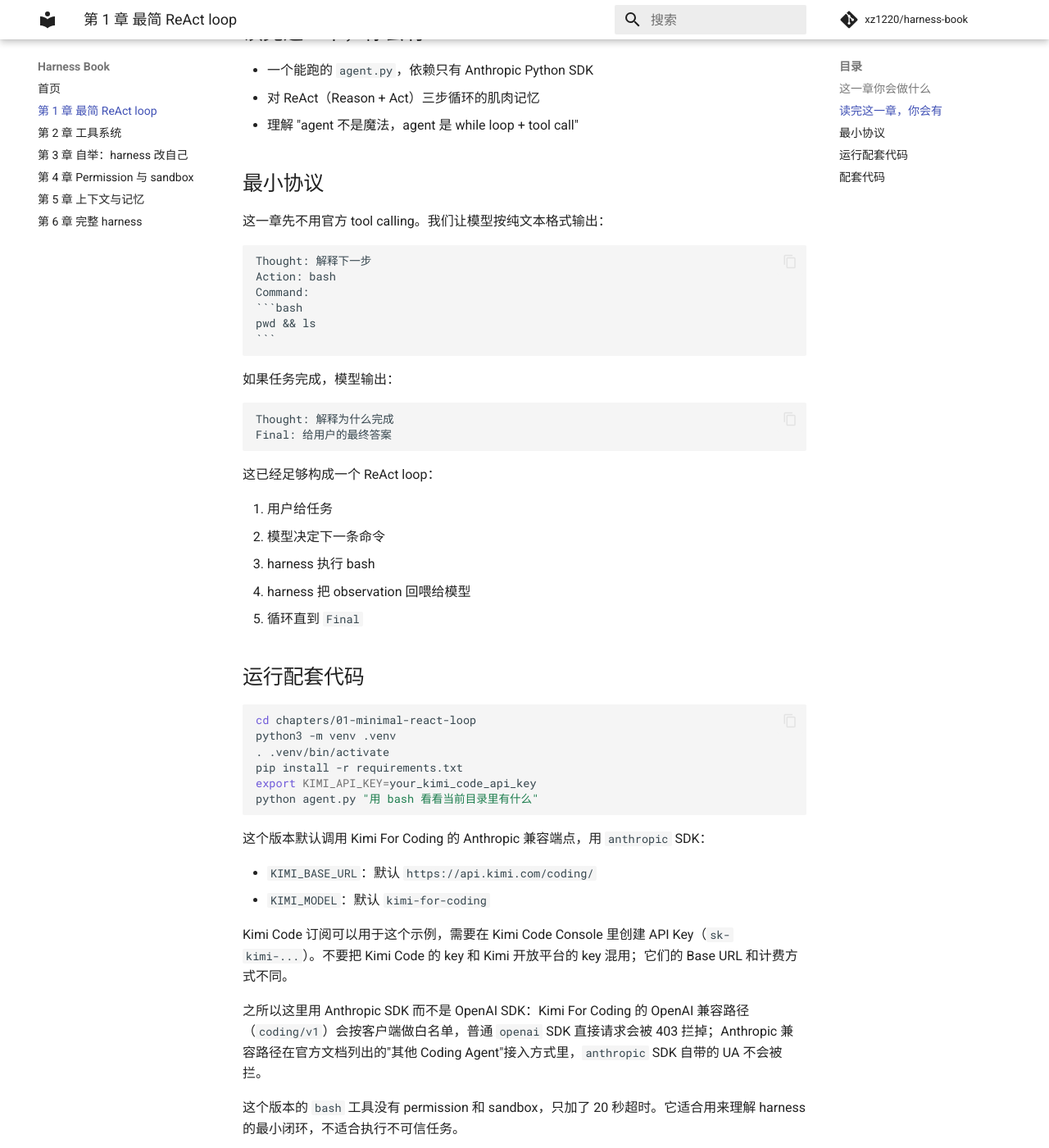
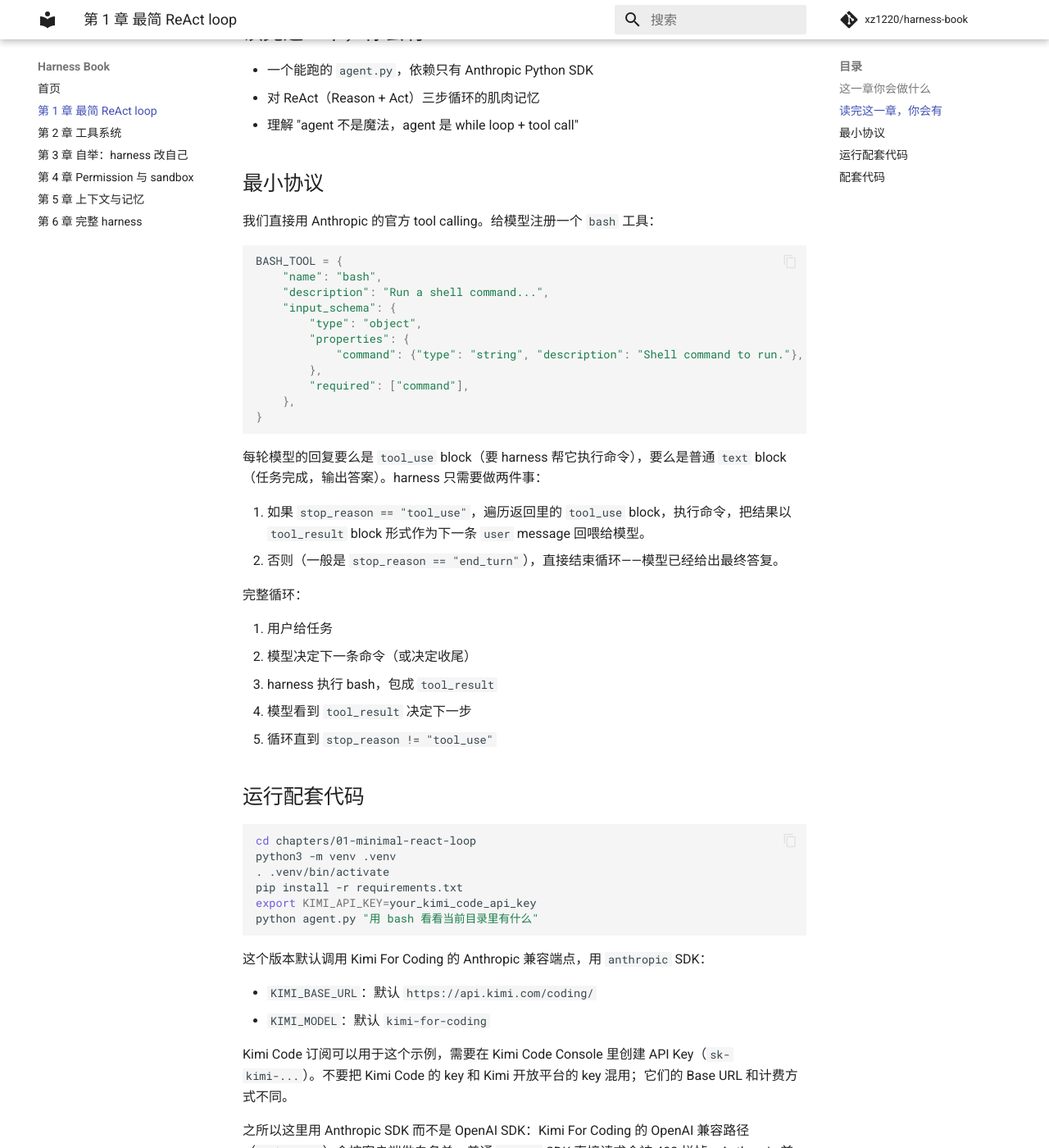
Before and after one commit to xz1220/harness-book, an MkDocs documentation site: the page built from docs/01-minimal-react-loop.md, in a window 1280 px wide and 1400 px high, scrolled down 482 px. Shown: the whole window at 82% size. Built offline with MkDocs 1.6.1 and Material for MkDocs 9.7.7, drawn with Linux system fonts in a browser that asks for light colours; comment, search, counter and statistics services are not loaded.

Commit message:
refactor: switch chapter 1 agent to Anthropic tool calling
Replace the hand-rolled "Thought / Action / Command / Final" text
protocol (plus regex parser) with the SDK's tool_use / tool_result
mechanism. The agent now registers a single bash tool schema, dispatches
on stop_reason == "tool_use", and feeds observations back as
tool_result blocks. parse_action is gone.

Update README and docs to describe the tool-calling flow instead of the
text protocol.

Generated with [Claude Code](https://claude.ai/code)
via [Happy](https://happy.engineering)

Co-Authored-By: Claude <noreply@anthropic.com>
Co-Authored-By: Happy <yesreply@happy.engineering>

`````diff
--- a/docs/01-minimal-react-loop.md
+++ b/docs/01-minimal-react-loop.md
@@ -19,31 +19,34 @@
 
 ## 最小协议
 
-这一章先不用官方 tool calling。我们让模型按纯文本格式输出：
+我们直接用 Anthropic 的官方 tool calling。给模型注册一个 `bash` 工具：
 
-````text
-Thought: 解释下一步
-Action: bash
-Command:
-```bash
-pwd && ls
-```
-````
-
-如果任务完成，模型输出：
-
-```text
-Thought: 解释为什么完成
-Final: 给用户的最终答案
+```python
+BASH_TOOL = {
+    "name": "bash",
+    "description": "Run a shell command...",
+    "input_schema": {
+        "type": "object",
+        "properties": {
+            "command": {"type": "string", "description": "Shell command to run."},
+        },
+        "required": ["command"],
+    },
+}
 ```
 
-这已经足够构成一个 ReAct loop：
+每轮模型的回复要么是 `tool_use` block（要 harness 帮它执行命令），要么是普通 `text` block（任务完成，输出答案）。harness 只需要做两件事：
+
+1. 如果 `stop_reason == "tool_use"`，遍历返回里的 `tool_use` block，执行命令，把结果以 `tool_result` block 形式作为下一条 `user` message 回喂给模型。
+2. 否则（一般是 `stop_reason == "end_turn"`），直接结束循环——模型已经给出最终答复。
+
+完整循环：
 
 1. 用户给任务
-2. 模型决定下一条命令
-3. harness 执行 bash
-4. harness 把 observation 回喂给模型
-5. 循环直到 `Final`
+2. 模型决定下一条命令（或决定收尾）
+3. harness 执行 bash，包成 `tool_result`
+4. 模型看到 `tool_result` 决定下一步
+5. 循环直到 `stop_reason != "tool_use"`
 
 ## 运行配套代码
 
`````
Also changed, not shown: chapters/01-minimal-react-loop/README.md (+4 -4 lines), 1 other file.
